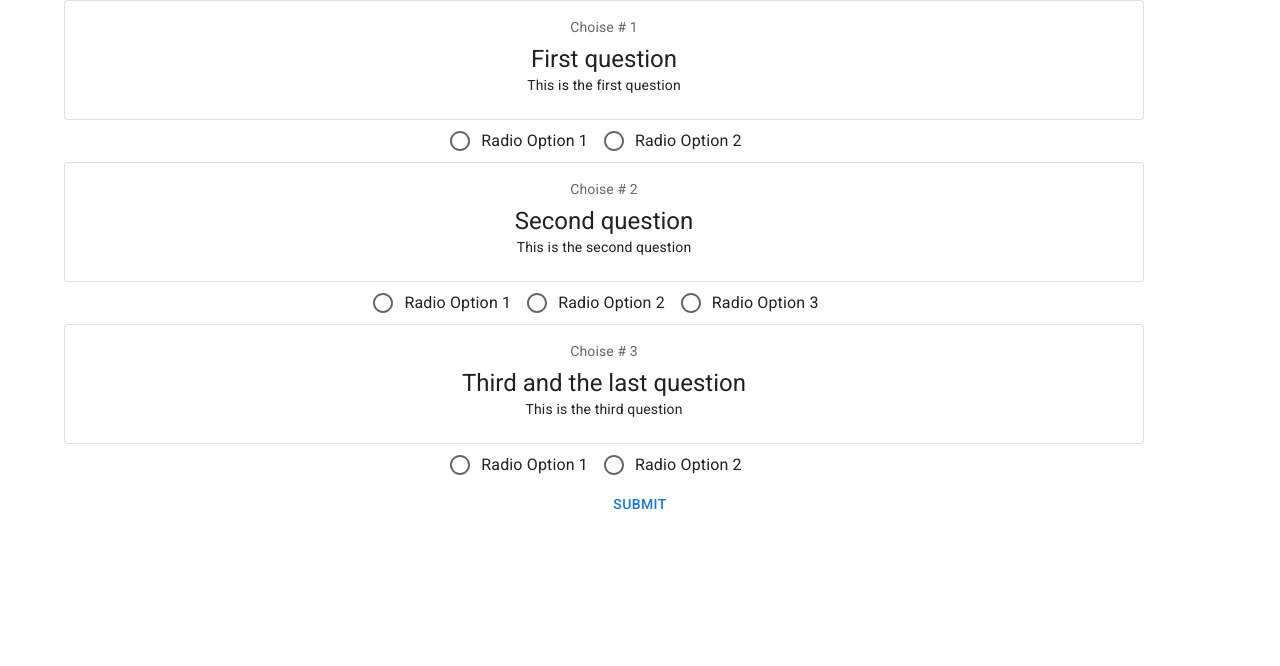
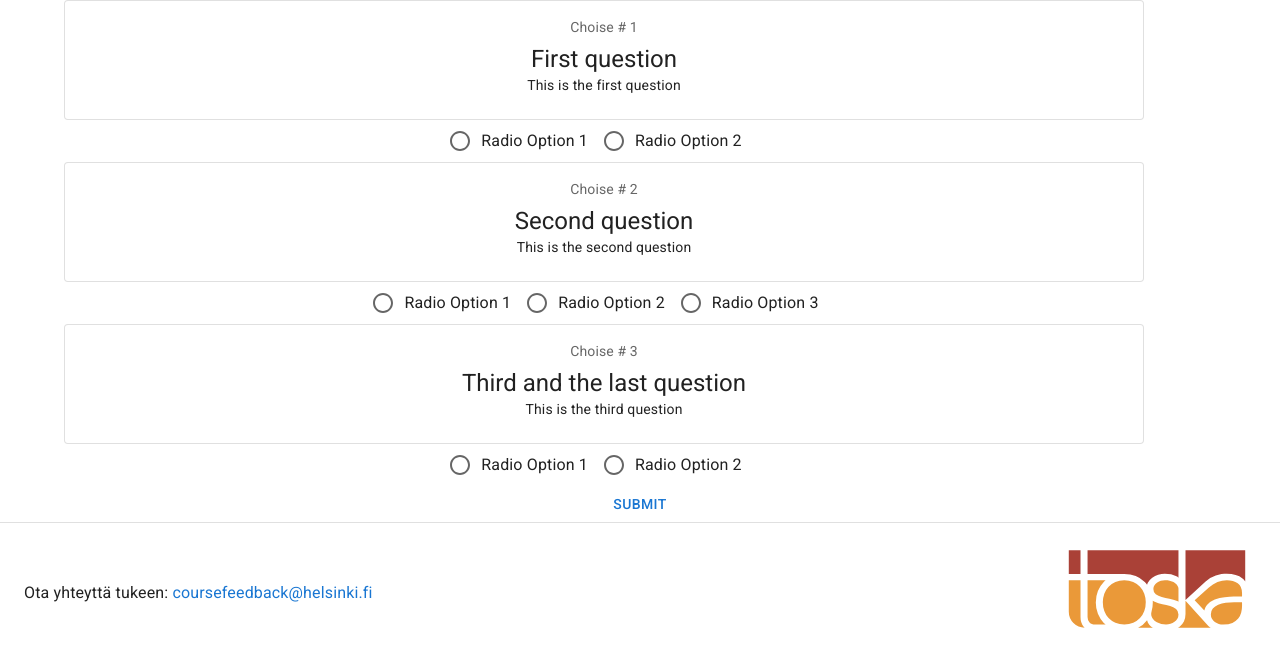
Before and after one commit to UniversityOfHelsinkiCS/kliksutin, a React (Create React App) app: page / in a window 1280 px wide. Shown: the top 666 px of the page. Built offline with nearby package versions, Linux system fonts and the light colour scheme.

Commit message:
Create Footer component with basics

```diff
--- a/src/client/App.tsx
+++ b/src/client/App.tsx
@@ -1,10 +1,12 @@
 import React from 'react'
 import './App.css'
-import Form from './components/Form'
+import Form from './components/Form/Form'
+import Footer from './components/Footer'
 
 const App = () => (
   <div className="App">
     <Form />
+    <Footer />
   </div>
 )
 
--- /dev/null
+++ b/src/client/components/Footer.tsx
@@ -0,0 +1,46 @@
+import React from 'react'
+import { Box, Divider, Typography, Link, Container } from '@mui/material'
+import toscalogoColor from '../assets/toscalogo_color.svg'
+
+const supportEmail = 'coursefeedback@helsinki.fi'
+
+const Footer = () => (
+  <Box marginTop="auto">
+    <Divider />
+    <Container component="footer" maxWidth="xl">
+      <Box
+        mb={1}
+        mt={2}
+        display="flex"
+        justifyContent="space-between"
+        alignItems="center"
+      >
+        <div>
+          <Typography>
+            Ota yhteyttä tukeen:{' '}
+            <Link href={`mailto:${supportEmail}`} underline="hover">
+              {supportEmail}
+            </Link>
+          </Typography>
+        </div>
+        <Box
+          display="flex"
+          flexDirection="column"
+          alignItems="center"
+          rowGap="1rem"
+        >
+          <Link
+            href="https://toska.dev"
+            target="_blank"
+            rel="noopener"
+            underline="hover"
+          >
+            <img src={toscalogoColor} alt="Toska" height="100" />
+          </Link>
+        </Box>
+      </Box>
+    </Container>
+  </Box>
+)
+
+export default Footer
--- a/src/client/components/Form.tsx
+++ b/src/client/components/Form/Form.tsx
@@ -59,7 +59,7 @@ const Form = () => {
   const { handleSubmit, control } = useForm({
     mode: 'onBlur',
   })
-  const onSubmit = (data) => console.log(data)
+  const onSubmit = (data: any) => console.log(data)
 
   return (
     <Container>
```
Also changed, not shown: src/client/components/Form/FormOptionBox.tsx (renamed from src/client/components/FormOptionBox.tsx).
